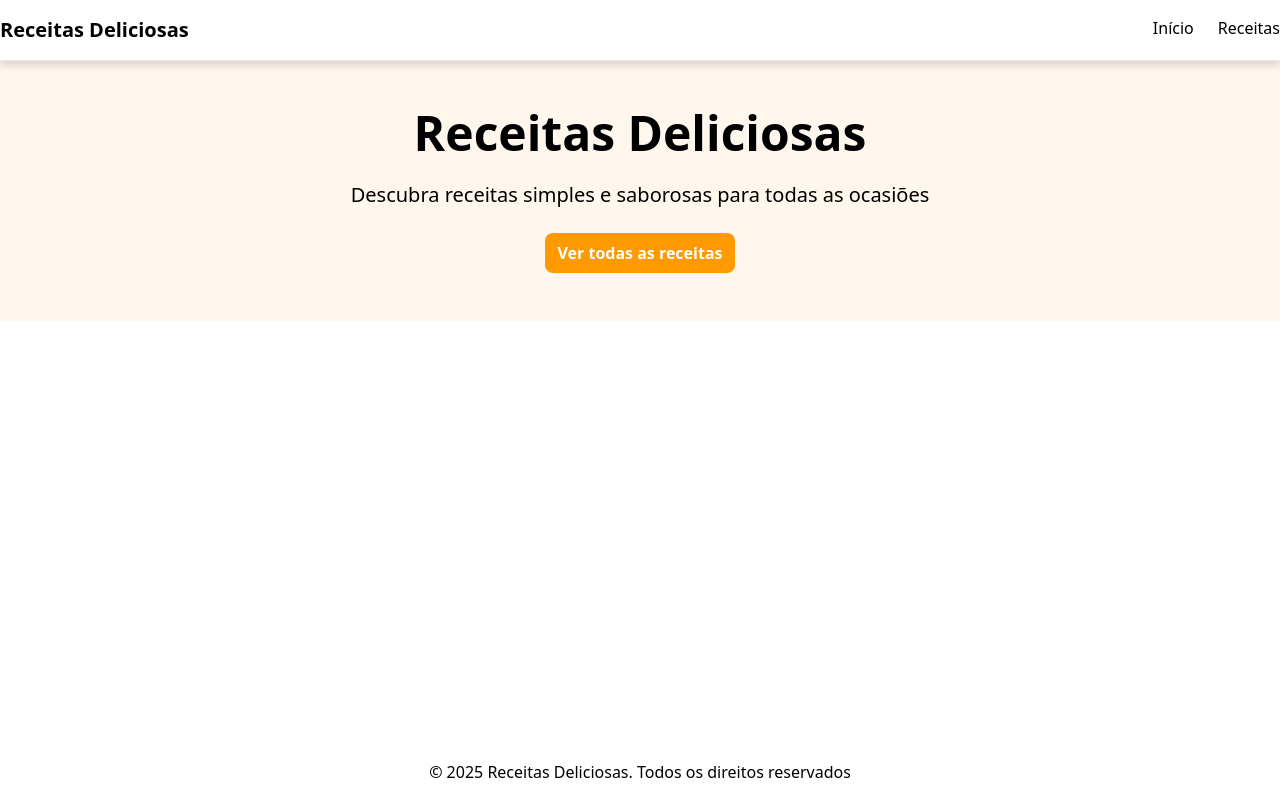
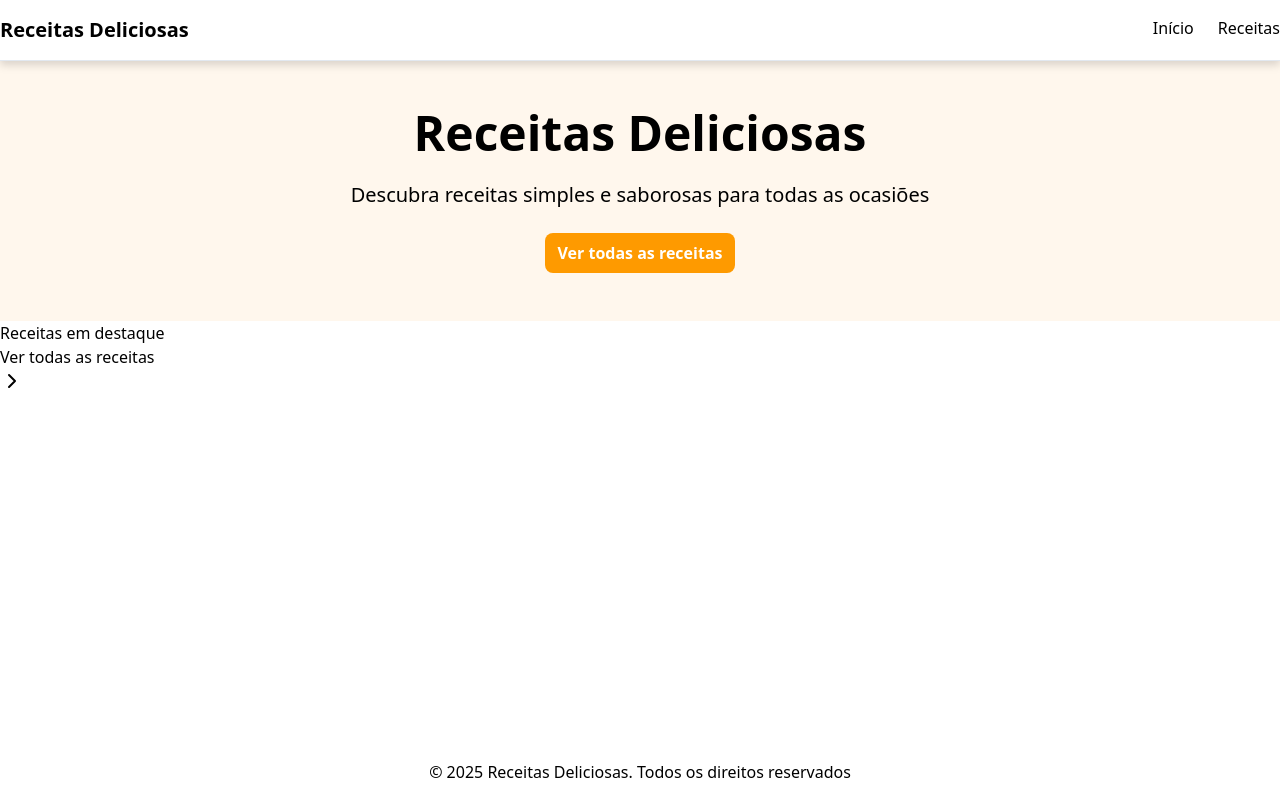
Before and after one commit to felipeaugusto1446/site_receitas, a Next.js app: page / in a window 1280 px wide. Built offline with nearby package versions, Linux system fonts and the light colour scheme.

Commit message:
feat:estrutura da seção receitas em destaque

```diff
--- a/src/app/page.tsx
+++ b/src/app/page.tsx
@@ -1,3 +1,4 @@
+import { ChevronRight } from "lucide-react";
 import Link from "next/link";
 
 export default function Home() {
@@ -12,6 +13,15 @@
           </div>
         </section>
       }
+      {/* sessão de receitas em destaque*/}
+      <section>
+        <div className="container mx-auto">
+            <h2>Receitas em destaque</h2>
+            {/* cards de receita*/}
+            <Link href="">Ver todas as receitas</Link>
+            <ChevronRight />
+        </div>
+      </section>
     </main>
   );
 }
```
Also changed, not shown: package.json (+6 -5 lines), 1 other file (tests, documents, lock files or other folders).
